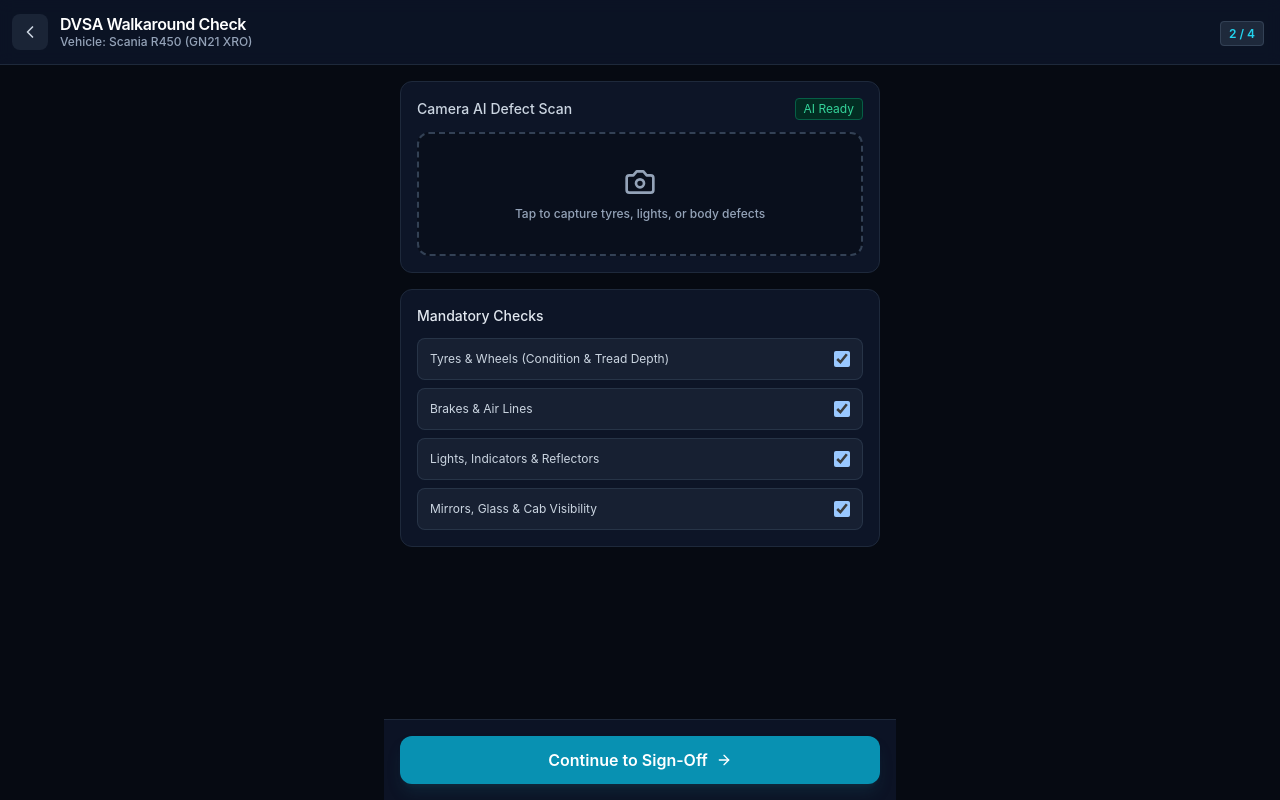
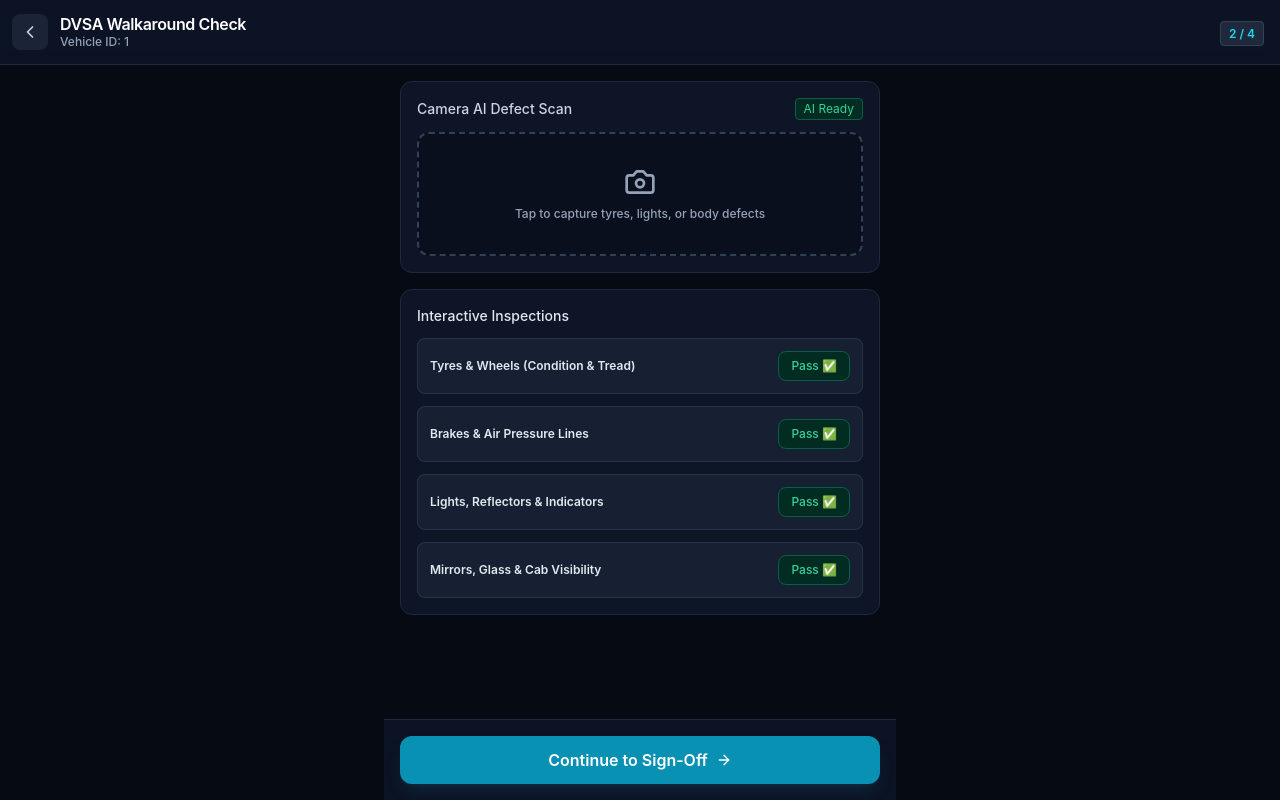
Before and after one commit to alexkite1975/DP01.10.26, a Next.js app: page /driver/inspections/walkaround in a window 1280 px wide. Built offline with nearby package versions, Linux system fonts and the light colour scheme.

Commit message:
feat: implement state tracking and conditional defect inputs on walkaround check

```diff
--- a/src/app/driver/inspections/walkaround/page.tsx
+++ b/src/app/driver/inspections/walkaround/page.tsx
@@ -1,24 +1,66 @@
 "use client";
 
-import React, { useState } from "react";
+import React, { useState, useEffect } from "react";
 import { useRouter } from "next/navigation";
 import { WorkflowLayout } from "@/components/layout/WorkflowLayout";
-import { Camera, ArrowRight } from "lucide-react";
+import { Camera, AlertTriangle, ArrowRight } from "lucide-react";
+
+interface CheckItem {
+  id: string;
+  name: string;
+  isPassed: boolean;
+  defectDescription?: string;
+}
 
 export default function WalkaroundInspectionPage() {
   const router = useRouter();
+  const [vehicleId, setVehicleId] = useState("");
+  const [checklist, setChecklist] = useState<CheckItem[]>([
+    { id: "tyres", name: "Tyres & Wheels (Condition & Tread)", isPassed: true },
+    { id: "brakes", name: "Brakes & Air Pressure Lines", isPassed: true },
+    { id: "lights", name: "Lights, Reflectors & Indicators", isPassed: true },
+    { id: "mirrors", name: "Mirrors, Glass & Cab Visibility", isPassed: true },
+  ]);
+
+  useEffect(() => {
+    // Read the active vehicle ID selected in Step 1
+    const storedVehicle = localStorage.getItem("active_vehicle_id") || "1";
+    setVehicleId(storedVehicle);
+  }, []);
+
+  const handleToggle = (id: string) => {
+    setChecklist((prev) =>
+      prev.map((item) =>
+        item.id === id ? { ...item, isPassed: !item.isPassed } : item
+      )
+    );
+  };
+
+  const handleDescriptionChange = (id: string, text: string) => {
+    setChecklist((prev) =>
+      prev.map((item) =>
+        item.id === id ? { ...item, defectDescription: text } : item
+      )
+    );
+  };
+
+  const handleContinue = () => {
+    // Package and store the state in localStorage so the Sign-off screen can retrieve it
+    localStorage.setItem("pending_inspection_items", JSON.stringify(checklist));
+    router.push("/driver/inspections/signoff");
+  };
 
   return (
     <WorkflowLayout
       title="DVSA Walkaround Check"
-      subtitle="Vehicle: Scania R450 (GN21 XRO)"
+      subtitle={`Vehicle ID: ${vehicleId}`}
       currentStep={2}
       totalSteps={4}
-      backRoute="/driver"
+      backRoute="/driver/inspections/select-vehicle"
       nextRoute="/driver/inspections/signoff"
       footerActions={
         <button
-          onClick={() => router.push("/driver/inspections/signoff")}
+          onClick={handleContinue}
           className="w-full flex items-center justify-center space-x-2 py-3 px-4 rounded-xl bg-cyan-600 hover:bg-cyan-500 font-semibold text-white shadow-lg shadow-cyan-900/30 transition-all active:scale-[0.98]"
         >
           <span>Continue to Sign-Off</span>
@@ -27,7 +69,7 @@
       }
     >
       <div className="space-y-4">
-        {/* Defect AI Camera Module */}
+        {/* AI Camera defect scanning tool */}
         <div className="p-4 rounded-xl bg-slate-900 border border-slate-800 space-y-3">
           <div className="flex items-center justify-between">
             <span className="text-sm font-medium text-slate-300">Camera AI Defect Scan</span>
@@ -41,27 +83,48 @@
           </button>
         </div>
 
-        {/* Dynamic Checklist */}
+        {/* Dynamic Itemized Checklist */}
         <div className="p-4 rounded-xl bg-slate-900 border border-slate-800 space-y-3">
-          <h3 className="text-sm font-medium text-slate-200">Mandatory Checks</h3>
-          <div className="space-y-2">
-            {[
-              "Tyres & Wheels (Condition & Tread Depth)",
-              "Brakes & Air Lines",
-              "Lights, Indicators & Reflectors",
-              "Mirrors, Glass & Cab Visibility",
-            ].map((check, idx) => (
-              <label
-                key={idx}
-                className="flex items-center justify-between p-3 rounded-lg bg-slate-800/60 border border-slate-700/60 hover:bg-slate-800 transition-colors cursor-pointer"
+          <h3 className="text-sm font-medium text-slate-200">Interactive Inspections</h3>
+          <div className="space-y-3">
+            {checklist.map((item) => (
+              <div
+                key={item.id}
+                className="p-3 rounded-lg bg-slate-800/60 border border-slate-700/60 space-y-2"
               >
-                <span className="text-xs text-slate-300">{check}</span>
-                <input
-                  type="checkbox"
-                  defaultChecked
-                  className="rounded border-slate-600 text-cyan-600 focus:ring-cyan-500 w-4 h-4"
-                />
-              </label>
+                <div className="flex items-center justify-between">
+                  <span className="text-xs font-semibold text-slate-200">{item.name}</span>
+                  <button
+                    onClick={() => handleToggle(item.id)}
+                    className={`text-xs px-3 py-1.5 rounded-lg font-medium transition-all ${
+                      item.isPassed
+                        ? "bg-emerald-950 text-emerald-400 border border-emerald-800"
+                        : "bg-red-950 text-red-400 border border-red-800"
+                    }`}
+                  >
+                    {item.isPassed ? "Pass ✅" : "Fail / Defect ❌"}
+                  </button>
+                </div>
+
+                {/* If the user marked the item as Failed, render a text description form for the defect */}
+                {!item.isPassed && (
+                  <div className="mt-2 space-y-1.5 animate-in fade-in slide-in-from-top-1 duration-150">
+                    <div className="flex items-center space-x-1.5 text-red-400">
+                      <AlertTriangle className="w-3.5 h-3.5" />
+                      <span className="text-[10px] font-semibold uppercase tracking-wider">
+                        VOR Critical Defect Detected
+                      </span>
+                    </div>
+                    <textarea
+                      value={item.defectDescription || ""}
+                      onChange={(e) => handleDescriptionChange(item.id, e.target.value)}
+                      placeholder="Please detail the issue (e.g., Tread depth below 1.6mm, nail in left outer wall)..."
+                      className="w-full p-2 bg-slate-950 border border-red-900/60 focus:border-red-500 rounded-lg text-xs text-slate-300 focus:outline-none focus:ring-1 focus:ring-red-500"
+                      rows={2}
+                    />
+                  </div>
+                )}
+              </div>
             ))}
           </div>
         </div>
```
